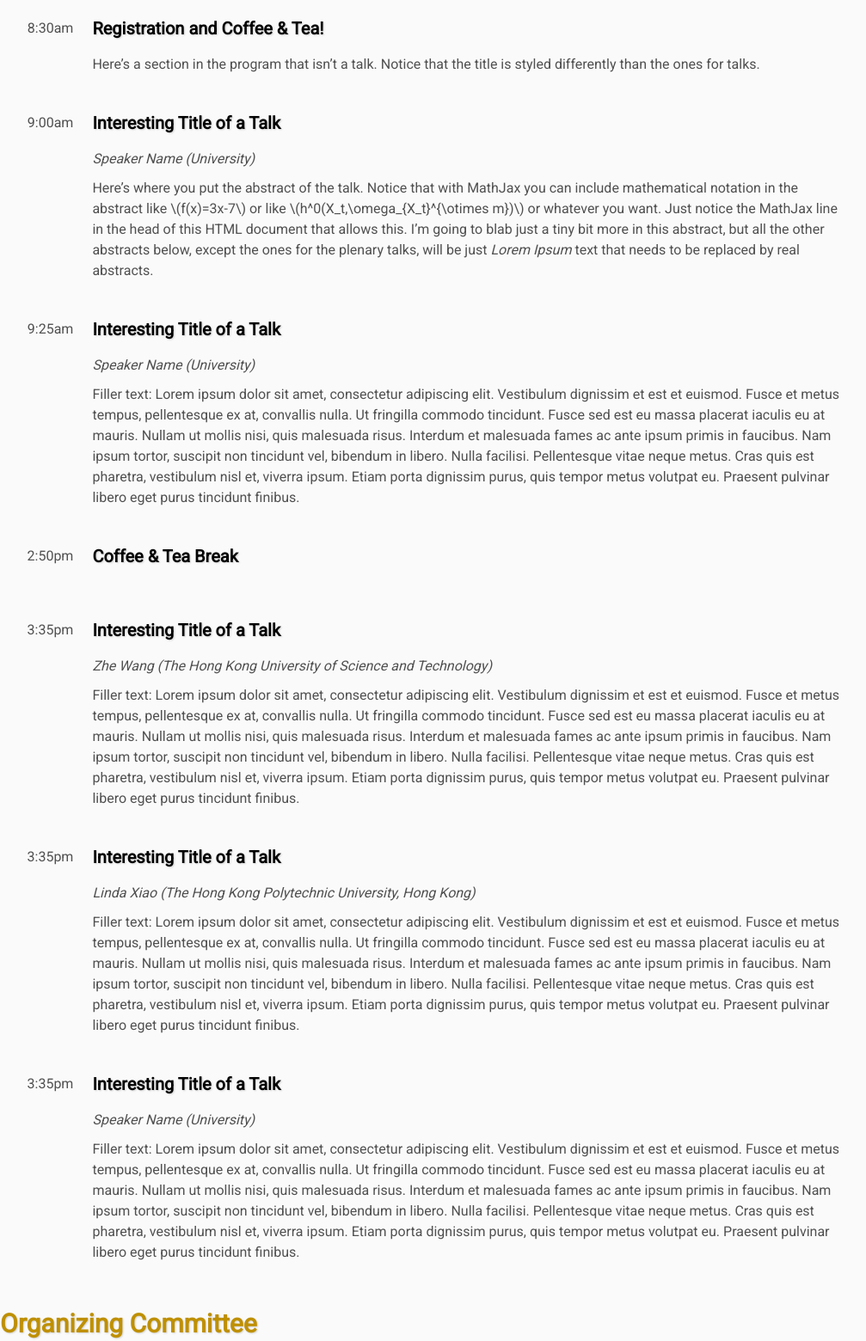
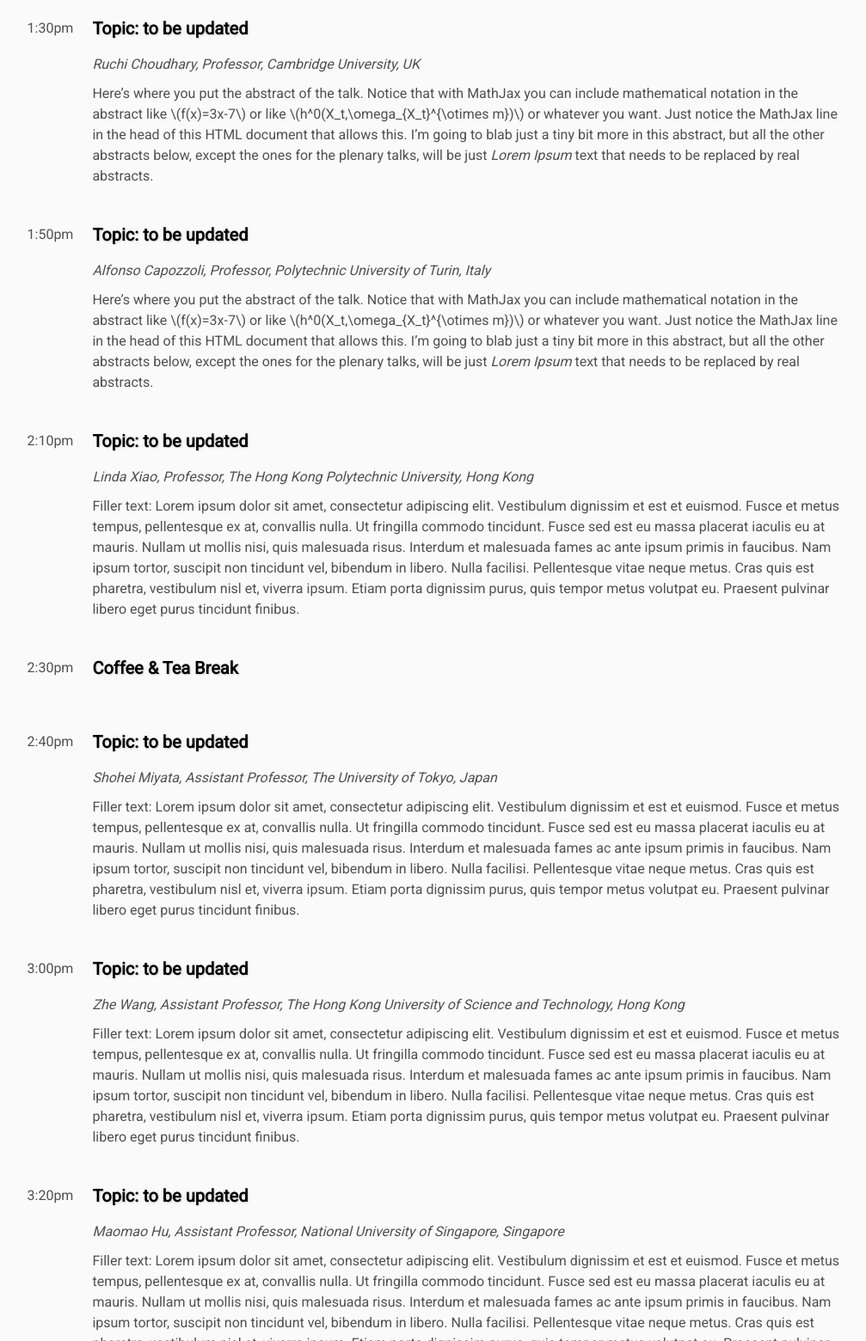
Before and after one commit to maomaohu-bior/maomaohu-bior.github.io, a plain HTML site: page index.html in a window 1280 px wide. Shown: the part 1240-2800 px from the top of the page at 86% size, without its empty margins (140-1147 px from the left). Drawn offline with Linux system fonts and the light colour scheme.

Commit message:
Updating website

```diff
--- a/index.html
+++ b/index.html
@@ -20,7 +20,7 @@
             <span class="title1" style="font-size: 45px; font-family: Roboto, sans-serif; color: #BF9000;">Bits4Watts Workshop 2024 </span>
         </div>
         <div class="bottom-right" style="font-size: 30px; font-family: Roboto, sans-serif; color: white; line-height:1.2;">
-            December 8, 2024 <br>
+            December 10, 2024 <br>
             Osaka, Japan <br>
             Co-located with <a href="https://www.asim2024.org/">Asim 2024</a>
         </div>
@@ -59,35 +59,19 @@
 
     <h2 id="Program" style="font-size: 30px; font-family: Roboto, sans-serif; font-weight: bold; color: #BF9000;">Workshop Program</h2>
 
-    <table>
-        <tr>
-            <td class="date" rowspan="2">
-                8:30am
-            </td>
-            <td class="title-special" style="font-size: 20px; font-family: Roboto, sans-serif; font-weight: bold; color: black;">
-                Registration and Coffee &amp; Tea!
-            </td>
-        </tr>
-        <tr>
-            <td class="abstract">
-                Here&rsquo;s a section in the program that isn&rsquo;t a talk.
-                Notice that the title is styled differently than the ones for talks.
-            </td>
-        </tr>
-    </table>
 
     <table id="PUTSPEAKERNAMEHERE">
         <tr>
             <td class="date" rowspan="3">
-                9:00am
+                1:30pm
             </td>
             <td class="title" style="font-size: 20px; font-family: Roboto, sans-serif; font-weight: bold; color: black;">
-                Interesting Title of a Talk
+                Topic: to be updated
             </td>
         </tr>
         <tr>
             <td class="speaker">
-                Speaker Name (University)
+                Ruchi Choudhary, Professor, Cambridge University, UK
             </td>
         </tr>
         <tr>
@@ -100,15 +84,36 @@
     <table id="PUTSPEAKERNAMEHERE">
         <tr>
             <td class="date" rowspan="3">
-                9:25am
+                1:50pm
             </td>
             <td class="title" style="font-size: 20px; font-family: Roboto, sans-serif; font-weight: bold; color: black;">
-                Interesting Title of a Talk
+                Topic: to be updated
             </td>
         </tr>
         <tr>
             <td class="speaker">
-                Speaker Name (University)
+                Alfonso Capozzoli, Professor, Polytechnic University of Turin, Italy
+            </td>
+        </tr>
+        <tr>
+            <td class="abstract">
+                Here&rsquo;s where you put the abstract of the talk. Notice that with MathJax you can include mathematical notation in the abstract like \(f(x)=3x-7\) or like \(h^0(X_t,\omega_{X_t}^{\otimes m})\) or whatever you want. Just notice the MathJax line in the head of this HTML document that allows this. I&rsquo;m going to blab just a tiny bit more in this abstract, but all the other abstracts below, except the ones for the plenary talks, will be just <i>Lorem Ipsum</i> text that needs to be replaced by real abstracts.
+            </td>
+        </tr>
+    </table>
+
+    <table id="PUTSPEAKERNAMEHERE">
+        <tr>
+            <td class="date" rowspan="3">
+                2:10pm
+            </td>
+            <td class="title" style="font-size: 20px; font-family: Roboto, sans-serif; font-weight: bold; color: black;">
+                Topic: to be updated
+            </td>
+        </tr>
+        <tr>
+            <td class="speaker">
+                Linda Xiao, Professor, The Hong Kong Polytechnic University, Hong Kong
             </td>
         </tr>
         <tr>
@@ -122,7 +127,7 @@
     <table>
         <tr>
             <td class="date" rowspan="2">
-                2:50pm
+                2:30pm
             </td>
             <td class="title-special" style="font-size: 20px; font-family: Roboto, sans-serif; font-weight: bold; color: black;">
                 Coffee &amp; Tea Break
@@ -139,15 +144,15 @@
     <table id="Zhe Wang">
         <tr>
             <td class="date" rowspan="3">
-                3:35pm
+                2:40pm
             </td>
             <td class="title" style="font-size: 20px; font-family: Roboto, sans-serif; font-weight: bold; color: black;">
-                Interesting Title of a Talk
+                Topic: to be updated
             </td>
         </tr>
         <tr>
             <td class="speaker">
-                Zhe Wang (The Hong Kong University of Science and Technology)
+                Shohei Miyata, Assistant Professor, The University of Tokyo, Japan
             </td>
         </tr>
         <tr>
@@ -160,15 +165,15 @@
     <table id="Linda Xiao">
         <tr>
             <td class="date" rowspan="3">
-                3:35pm
+                3:00pm
             </td>
             <td class="title" style="font-size: 20px; font-family: Roboto, sans-serif; font-weight: bold; color: black;">
-                Interesting Title of a Talk
+                Topic: to be updated
             </td>
         </tr>
         <tr>
             <td class="speaker">
-                Linda Xiao (The Hong Kong Polytechnic University, Hong Kong)
+                Zhe Wang, Assistant Professor, The Hong Kong University of Science and Technology, Hong Kong
             </td>
         </tr>
         <tr>
@@ -181,15 +186,15 @@
     <table id="PUTSPEAKERNAMEHERE">
         <tr>
             <td class="date" rowspan="3">
-                3:35pm
+                3:20pm
             </td>
             <td class="title" style="font-size: 20px; font-family: Roboto, sans-serif; font-weight: bold; color: black;">
-                Interesting Title of a Talk
+                Topic: to be updated
             </td>
         </tr>
         <tr>
             <td class="speaker">
-                Speaker Name (University)
+                Maomao Hu, Assistant Professor, National University of Singapore, Singapore
             </td>
         </tr>
         <tr>
```
